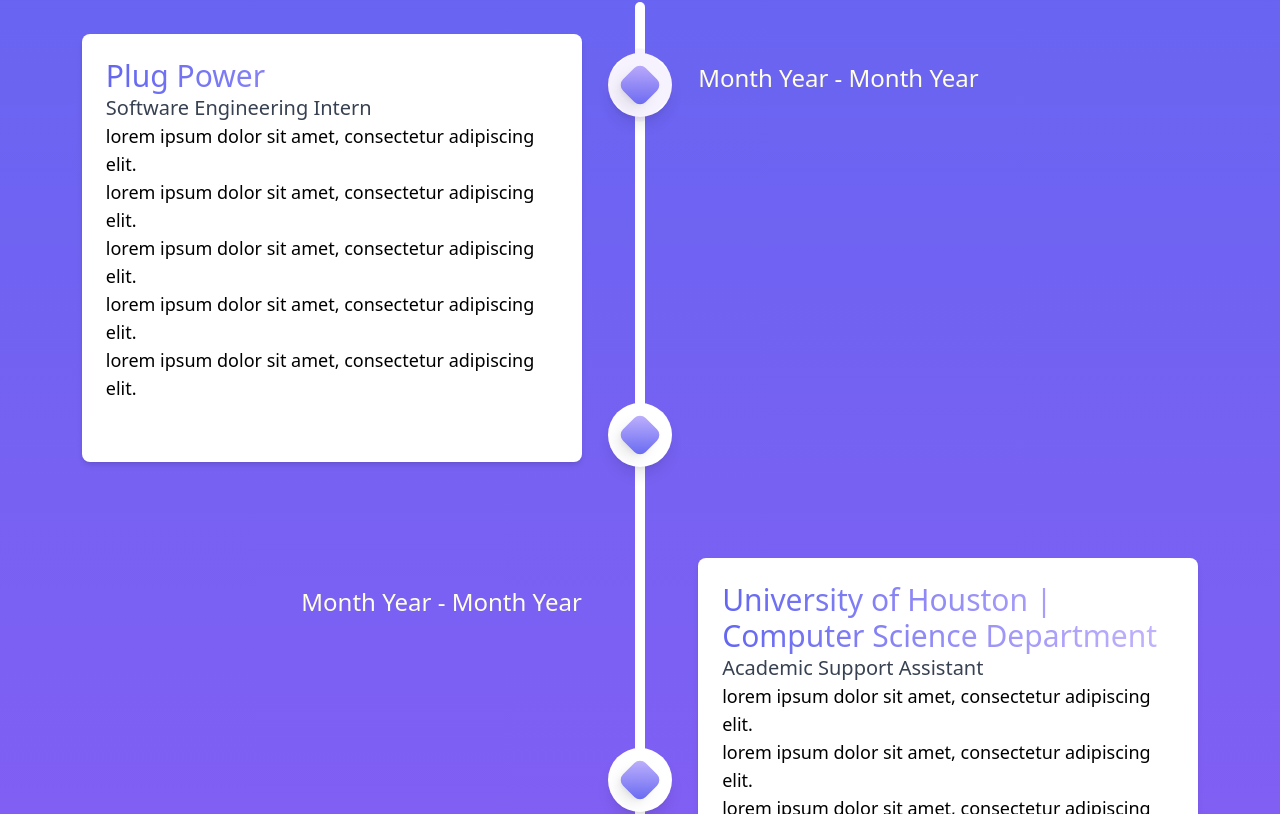
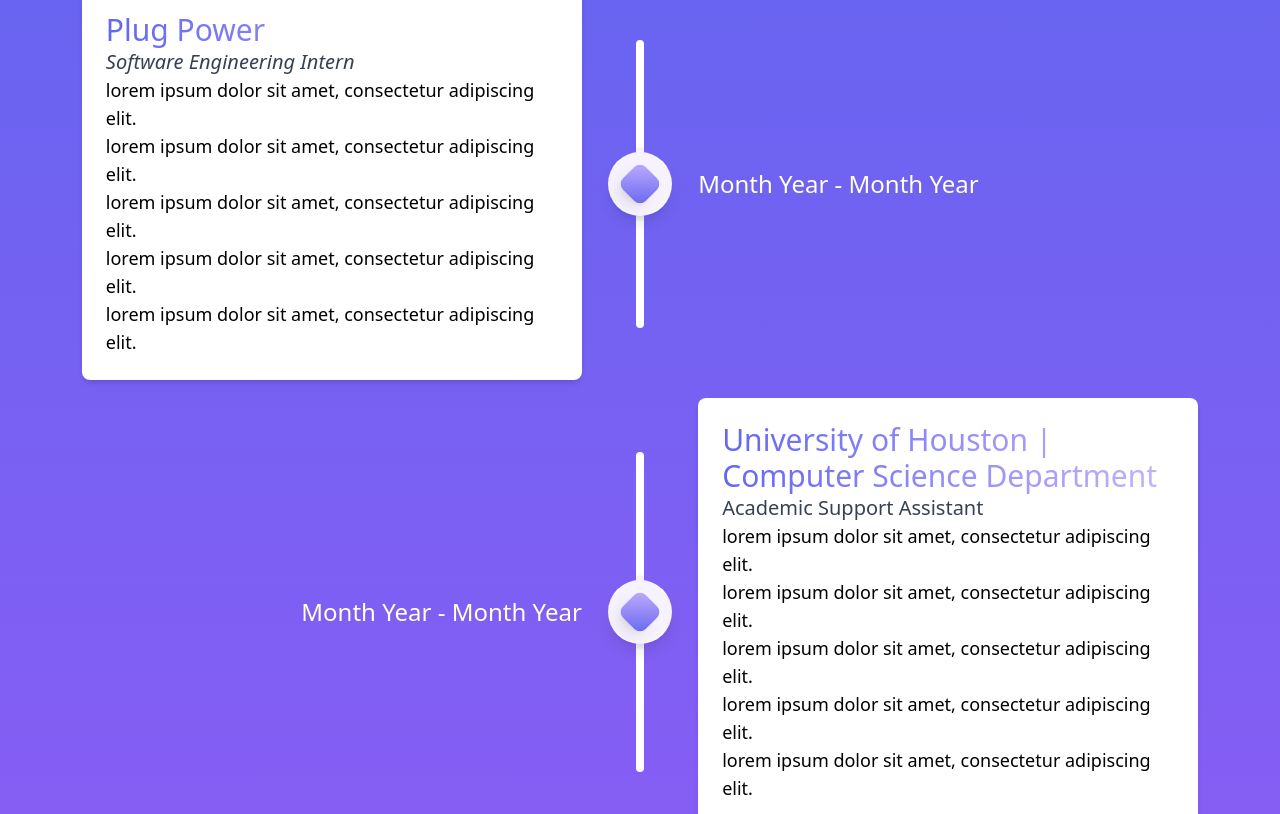
Before and after one commit to WahabJI/my-project, a Next.js app: page / in a window 1280 px wide. Shown: the part 1786-2600 px from the top of the page. Built offline with nearby package versions, Linux system fonts and the light colour scheme.

Commit message:
fixed experience section and got rid of scrollbaar for now as it was not working

```diff
--- a/components/sections/ExperienceSection.tsx
+++ b/components/sections/ExperienceSection.tsx
@@ -10,54 +10,49 @@
 export const ExperienceSection = (props: ExperienceSectionProps) => {
     return(
         <section id="experience" className="bg-gradient-to-b from-indigo-500 to-purple-500 min-h-screen flex flex-col overflow-x-hidden">
-            <h1 className="text-center text-6xl font-bold text-beige mt-16">Experience</h1>
-            <div className="grid grid-cols-11 grid-rows-4 pb-32">
+            <h1 className="text-center text-6xl font-bold text-beige my-8">Experience</h1>
+            <div className="grid grid-cols-11 grid-rows-4 pb-32 pt-8">
 
-              <div className="col-span-5 mt-24 flex justify-end" ref={props.myElementRef2}>
+              <div className="col-span-5 flex justify-end items-center" ref={props.myElementRef2}>
                 <div className={`bg-white w-[500px] min-h-44 rounded-lg shadow-md p-6 transform transition-all duration-500 ${!props.isVisible2 ? '-translate-x-full opacity-0' : 'translate-x-0 opacity-100'} ${props.isVisible2? 'delay-100' : ''} `}>
                   {/* Content goes here */}
 
                   <h1 className="text-3xl bg-gradient-to-r from-indigo-500 to-violet-300 bg-clip-text text-transparent">Plug Power</h1>
-                  <h2 className="text-gray-700 text-xl">Software Engineering Intern</h2>
+                  <h2 className="text-gray-700 text-xl italic">Software Engineering Intern</h2>
                   <ul className="text-lg">
                     <li className="">lorem ipsum dolor sit amet, consectetur adipiscing elit. </li>
                     <li className="">lorem ipsum dolor sit amet, consectetur adipiscing elit. </li>
                     <li className="">lorem ipsum dolor sit amet, consectetur adipiscing elit. </li>
                     <li className="">lorem ipsum dolor sit amet, consectetur adipiscing elit. </li>
                     <li className="">lorem ipsum dolor sit amet, consectetur adipiscing elit. </li>
-
                   </ul>
                 </div>
               </div>
 
-              {/* <div className="bg-green-500 rounded-full w-6 h-6"><div className="bg-green-500 rounded-full w-6 h-6 animate-ping"></div></div> */}
-              {/* MIDDLE LINE */}
-              <div className="col-span-1 row-span-4 flex justify-center">
-                <div className="flex justify-center items-center absolute">
-                  <div className="mt-16 h-[1400px] bg-white w-[10px] rounded-lg"></div>
-                </div>
-                <div className={`bg-white shadow-lg rounded-full mt-[115px] absolute transition-all duration-500 delay-100 ${props.isVisible2? 'h-16 w-16 opacity-1' : 'h-4 w-4 opacity-0.5'} flex justify-center items-center` } ><div className="bg-gradient-to-tl shadow-lg from-indigo-500 to-violet-300 w-1/2 h-1/2 rounded-lg rotate-45"><div className="bg-violet-500/80 w-full h-full animate-ping rounded-lg"/></div></div>
-                <div className={`bg-white shadow-lg rounded-full mt-[465px] absolute transition-all duration-500 delay-300 ${props.isVisible2? 'h-16 w-16 opacity-1' : 'h-4 w-4 opacity-0.5'} flex justify-center items-center` }><div className="bg-gradient-to-tl shadow-lg from-indigo-500 to-violet-300 w-1/2 h-1/2 rounded-lg rotate-45"></div></div>
-                <div className={`bg-white shadow-lg rounded-full mt-[810px] absolute transition-all duration-500 delay-200 ${props.isVisible3? 'h-16 w-16 opacity-1' : 'h-4 w-4 opacity-0.5'} flex justify-center items-center` }><div className="bg-gradient-to-tl shadow-lg from-indigo-500 to-violet-300 w-1/2 h-1/2 rounded-lg rotate-45"></div></div>
-                <div className={`bg-white shadow-lg rounded-full mt-[1158px] absolute transition-all duration-500 delay-[400ms] ${props.isVisible3? 'h-16 w-16 opacity-1' : 'h-4 w-4 opacity-0.5'} flex justify-center items-center` }><div className="bg-gradient-to-tl shadow-lg from-indigo-500 to-violet-300 w-1/2 h-1/2 rounded-lg rotate-45"></div></div>
+              <div className="flex justify-center items-center">
+                <div className={`bg-white shadow-lg rounded-full transition-all duration-500 delay-100 z-50 ${props.isVisible2? 'h-16 w-16 opacity-1' : 'h-4 w-4 opacity-0.5'} flex justify-center items-center` } ><div className="bg-gradient-to-tl shadow-lg from-indigo-500 to-violet-300 w-1/2 h-1/2 rounded-lg rotate-45"><div className="bg-violet-500/80 w-full h-full animate-ping rounded-lg"/></div></div>
+                <div className="absolute w-2 h-72 bg-white my-2 rounded-full"></div>
               </div>
 
-              <div className="flex justify-start col-span-5 mt-24">
-                <div className="hidden sm:block">
-                  <p className={`text-beige text-center text-2xl mt-7 ${!props.isVisible2 ? 'translate-x-full opacity-0' : 'translate-x-0 opacity-100'} transition-transform duration-500 ${props.isVisible2? 'delay-100' : ''}`}>
+              <div className="flex justify-start col-span-5 items-center">
+                  <p className={`text-beige text-center text-2xl ${!props.isVisible2 ? 'translate-x-full opacity-0' : 'translate-x-0 opacity-100'} transition-transform duration-500 ${props.isVisible2? 'delay-100' : ''}`}>
                     Month Year - Month Year
                   </p>
-                  </div>
               </div>
 
 
-              <div className="col-span-5 mt-24 flex justify-end">
-                <p className={`text-beige text-center text-2xl mt-7 ${!props.isVisible2 ? '-translate-x-full opacity-0' : 'translate-x-0 opacity-100'} transition-transform duration-500 ${props.isVisible2? 'delay-300' : ''}`}>
+              <div className="col-span-5 flex justify-end items-center">
+                <p className={`text-beige text-center text-2xl ${!props.isVisible2 ? '-translate-x-full opacity-0' : 'translate-x-0 opacity-100'} transition-transform duration-500 ${props.isVisible2? 'delay-300' : ''}`}>
                   Month Year - Month Year
                 </p>
               </div>
 
-              <div className="col-span-5 mt-24 flex justify-start">
+              <div className="flex justify-center items-center">
+                <div className={`bg-white shadow-lg rounded-full transition-all duration-500 delay-100 z-50 ${props.isVisible2? 'h-16 w-16 opacity-1' : 'h-4 w-4 opacity-0.5'} flex justify-center items-center` } ><div className="bg-gradient-to-tl shadow-lg from-indigo-500 to-violet-300 w-1/2 h-1/2 rounded-lg rotate-45"><div className="bg-violet-500/80 w-full h-full animate-ping rounded-lg"/></div></div>
+                <div className="absolute w-2 h-80 bg-white my-2 rounded-full"></div>
+              </div>
+
+              <div className="col-span-5 flex justify-start items-center">
                 <div className={`bg-white w-[500px] min-h-44 rounded-lg shadow-md p-6 transform transition-all duration-500 ${!props.isVisible2 ? ' translate-x-full opacity-0' : 'translate-x-0 opacity-100'} ${props.isVisible2? 'delay-300' : ''} `}>
                   {/* Content goes here */}
                   <h1 className="text-3xl bg-gradient-to-r from-indigo-500 to-violet-300 bg-clip-text text-transparent">University of Houston | Computer Science Department</h1>
@@ -77,7 +72,7 @@
 
 
 
-              <div className="col-span-5 mt-24 flex justify-end">
+              <div className="col-span-5 flex justify-end items-center">
                 <div className={`bg-white w-[500px] min-h-44 rounded-lg shadow-md p-6 transform transition-all duration-500 ${!props.isVisible3 ? '-translate-x-full opacity-0' : 'translate-x-0 opacity-100'} ${props.isVisible3? 'delay-300' : ''} `}>
                   {/* Content goes here */}
                   <h1 className="text-3xl bg-gradient-to-r from-indigo-500 to-violet-300 bg-clip-text text-transparent" ref={props.myElementRef3}>DM Clinical Research</h1>
@@ -92,19 +87,29 @@
                 </div>
               </div>
 
-              <div className="col-span-5 mt-24 flex justify-start">
-                <p className={`text-beige text-center text-2xl mt-7 ${!props.isVisible3 ? 'translate-x-full opacity-0' : 'translate-x-0 opacity-100'} transition-transform duration-500 ${props.isVisible3? 'delay-300' : ''}`}>
+              <div className="flex justify-center items-center">
+                <div className={`bg-white shadow-lg rounded-full transition-all duration-500 delay-100 z-50 ${props.isVisible2? 'h-16 w-16 opacity-1' : 'h-4 w-4 opacity-0.5'} flex justify-center items-center` } ></div>
+                <div className="absolute w-2 h-80 bg-white my-2 rounded-full"></div>
+              </div>
+
+              <div className="col-span-5 flex justify-start items-center">
+                <p className={`text-beige text-center text-2xl ${!props.isVisible3 ? 'translate-x-full opacity-0' : 'translate-x-0 opacity-100'} transition-transform duration-500 ${props.isVisible3? 'delay-300' : ''}`}>
                   Month Year - Month Year
                 </p>
               </div>
 
-              <div className="col-span-5 mt-24 flex justify-end">
-                <p className={`text-beige text-center text-2xl mt-7 ${!props.isVisible3 ? '-translate-x-full opacity-0' : 'translate-x-0 opacity-100'} transition-transform duration-500 ${props.isVisible3? 'delay-500' : ''}`}>
+              <div className="col-span-5 flex justify-end items-center">
+                <p className={`text-beige text-center text-2xl ${!props.isVisible3 ? '-translate-x-full opacity-0' : 'translate-x-0 opacity-100'} transition-transform duration-500 ${props.isVisible3? 'delay-500' : ''}`}>
                   Month Year - Month Year
                 </p>
               </div>
 
-              <div className="col-span-5 mt-24 flex justify-start">
+              <div className="flex justify-center items-center">
+                <div className={`bg-white shadow-lg rounded-full transition-all duration-500 delay-100 z-50 ${props.isVisible2? 'h-16 w-16 opacity-1' : 'h-4 w-4 opacity-0.5'} flex justify-center items-center` } ></div>
+                <div className="absolute w-2 h-72 bg-white my-2 rounded-full"></div>
+              </div>
+
+              <div className="col-span-5 flex justify-start items-center">
                 <div className={`bg-white w-[500px] min-h-44 rounded-lg shadow-md p-6 transform transition-all duration-500 ${!props.isVisible3 ? 'translate-x-full opacity-0' : 'translate-x-0 opacity-100'} ${props.isVisible3? 'delay-500' : ''} `}>
                   {/* Content goes here */}
                   <h1 className="text-3xl bg-gradient-to-r from-indigo-500 to-violet-300 bg-clip-text text-transparent" ref={props.myElementRef3}>The UPS Store #6735</h1>
--- a/styles/globals.css
+++ b/styles/globals.css
@@ -12,16 +12,12 @@
   border-radius: 3px;
 
 }
-
 ::-webkit-scrollbar{
-  width:12px;
+  width:0px;
 }
-
-::-webkit-scrollbar * {
-  width:12px;
-  background: transparent;
+::-webkit-scrollbar-track{
+  @apply bg-transparent;
 }
-
 body{
   overflow: overlay;
 }
@@ -35,17 +31,6 @@
 /* arrow animation + choose direction */
 .arrow-transitions {
   transform: translate(-50%, -50%);
-}
-
-/* base */
-html {
-  height: 100%;
-}
-
-body {
-  background: #000;
-  position: relative;
-  height: 100%;
 }
 
 /* arrows */
```
